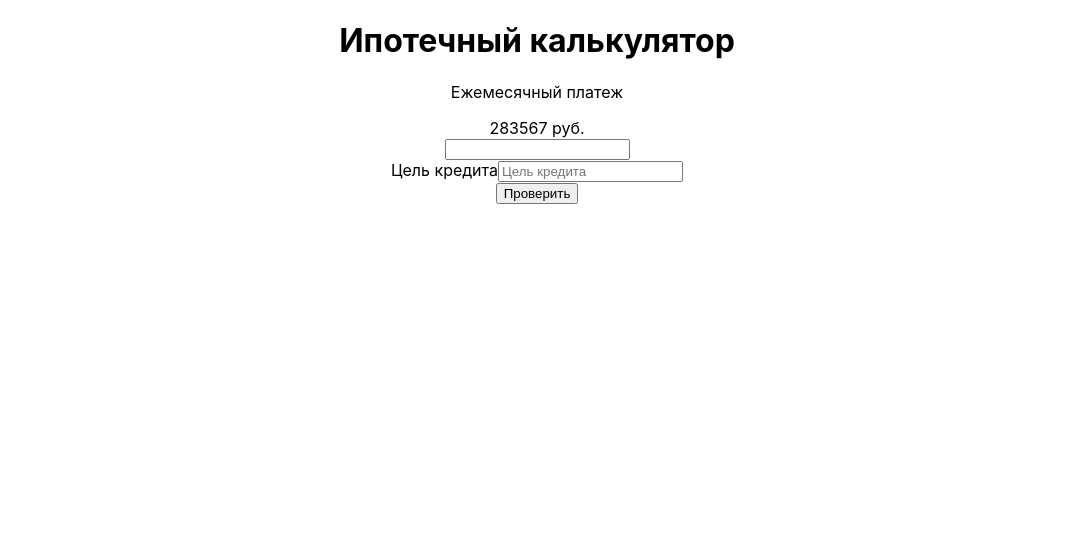
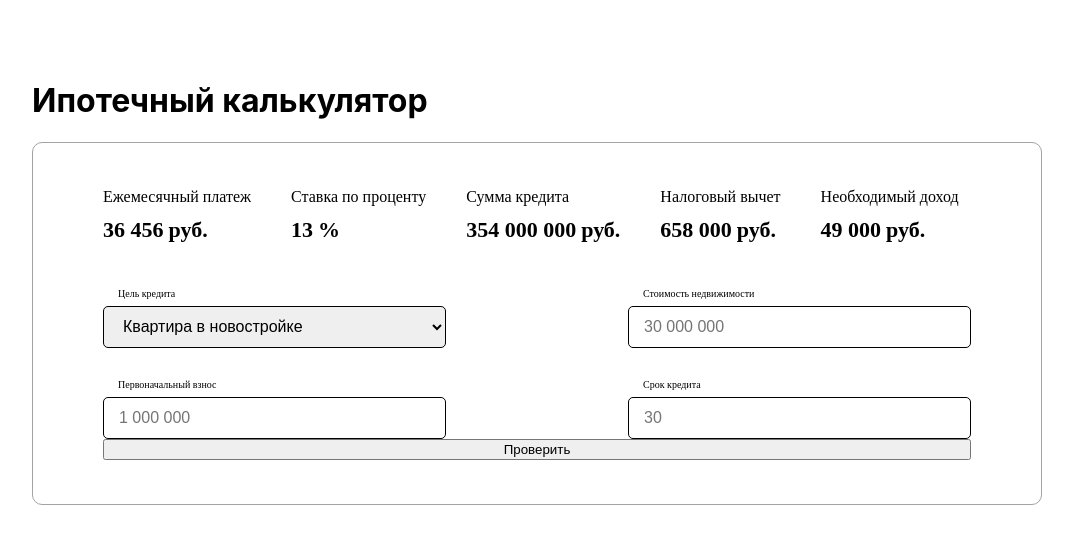
Before and after one commit to MattNovik/ip-calc, a React (Create React App) app: page / in a window 1280 px wide. Shown: the top 544 px of the page, without its empty margins (103-1176 px from the left). Built offline with nearby package versions, Linux system fonts and the light colour scheme.

Commit message:
problems with react-hook-form (

```diff
--- a/package.json
+++ b/package.json
@@ -11,6 +11,7 @@
     "react-hook-form": "^7.31.1",
     "react-router-dom": "^6.3.0",
     "react-scripts": "5.0.1",
+    "sass": "^1.51.0",
     "web-vitals": "^2.1.4"
   },
   "scripts": {
--- a/src/components/Calc/index.js
+++ b/src/components/Calc/index.js
@@ -1,12 +1,22 @@
 import { useState } from "react";
 import InfoPoint from "../InfoPont";
 import FormCalc from "../FormCalc";
+import './index.scss';
 
 const Calc = () => {
-  const [appInf, setAppInf] = useState();
+  const [monthPay, setMonthPay] = useState("36 456");
+  const [percent, setPercent] = useState(13);
+  const [creditSumm, setCreditSumm] = useState("354 000 000");
+  const [taxes, setTaxes] = useState("658 000");
+  const [income, setIncome] = useState("49 000");
   const callFunc = (data) => {
-    const newValue = data.firstName;
-    setAppInf(newValue);
+    const newMonthPay = (((data.realEstateCost-data.downPayment)*(percent/12/100))/(1-(1+(percent/12/100)*(1-data.creditTerm))));
+    const newCreditSumm = (data.realEstateCost-data.downPayment);
+    const newIncome = (Number(newMonthPay)*1.8);
+    setCreditSumm(newCreditSumm.toFixed(2).replace(/\B(?=(\d{3})+(?!\d))/g, " "));
+    setMonthPay(newMonthPay.toFixed(2).replace(/\B(?=(\d{3})+(?!\d))/g, " "));
+    setIncome(newIncome.toFixed(2).replace(/\B(?=(\d{3})+(?!\d))/g, " "));
+
   }
 
   return (
@@ -17,14 +27,13 @@ const Calc = () => {
         </h1>
         <div className="calc__block">
           <div className="calc__info">
-            <InfoPoint name="Ежемесячный платеж" i="283567" k="руб." />
-            {/* <InfoPoint name="Ставка по проценту" i="13" k="%" />
-            <InfoPoint name="Сумма кредита" i="354000000" k="руб." />
-            <InfoPoint name="Налоговый вычет" i="658000" k="руб." />
-            <InfoPoint name="Необходимый доход" i="49000" k="руб." /> */}
+            <InfoPoint name="Ежемесячный платеж" count={monthPay} type="руб." />
+            <InfoPoint name="Ставка по проценту"  count={percent} type="%" />
+            <InfoPoint name="Сумма кредита"  count={creditSumm} type="руб." />
+            <InfoPoint name="Налоговый вычет"  count={taxes} type="руб." />
+            <InfoPoint name="Необходимый доход"  count={income} type="руб." />
           </div>
           <FormCalc onSubmitParent={callFunc}/>
-          <div>{appInf}</div>
         </div>
       </div>
     </>
--- /dev/null
+++ b/src/components/Calc/index.scss
@@ -0,0 +1,26 @@
+.calc {
+  padding: 60px 135px 0;
+
+  &__name {
+    text-align: left;
+  }
+
+  &__block {
+    display: flex;
+    flex-direction: column;
+    row-gap: 45px;
+    padding: 44px 70px;
+    border: 1px solid #A3A3A3;
+    border-radius: 10px;
+  }
+
+  &__info {
+    display: flex;
+    justify-content: flex-start;
+    flex-wrap: wrap;
+    column-gap: 40px;
+    font-family: 'Montserrat';
+    font-style: normal;
+    color: #000000;
+  }
+}
--- a/src/components/CalcInput/index.js
+++ b/src/components/CalcInput/index.js
@@ -1,20 +1,36 @@
 import { useState, useEffect } from "react";
 import { useForm } from "react-hook-form";
+import './index.scss';
 
 const CalcInput = (props) => {
   const { register, handleSubmit } = useForm();
-  const {label,nameCla,placeholder,typeInput,pattern,value,k} = props;
+  const {label,nameCla,placeholder,typeInput,pattern,value,k,typeBox} = props;
   const [count, setCount] = useState(value);
   const [type, setType] = useState(k);
 
-  return (
-    <>
-      <div>
-        <label>{`${label}`}</label>
-        <input type= {typeInput ? typeInput : ''} {...register(nameCla, {required: true, valueAsNumber: true, pattern: {value: pattern, message: 'error message'}})} placeholder={placeholder}/>
+  if (typeBox === "input") {
+    return (
+      <div className="calcInput">
+        <label className="calcInput__label">{label}</label>
+        <input className="calcForm__input" placeholder={placeholder} type= {typeInput ? typeInput : ''} {...register(nameCla, {required: true, valueAsNumber: true, pattern: {value: pattern, message: 'error message'}})} />
       </div>
-    </>
-  )
+    )
+  } else {
+    return (
+      <div className="calcInput">
+        <label className="calcInput__label">{label}</label>
+        <select className="calcInput__select" {...register(nameCla, {required: true, valueAsNumber: true, pattern: {value: pattern, message: 'error message'}})} placeholder={placeholder}>
+          <option value="КвартираNew">Квартира в новостройке</option>
+          <option value="КвартираOld">Квартира на вторичном рынке</option>
+          <option value="КупитьДом">КупитьДом</option>
+          <option value="Построть Дом">Построть Дом</option>
+          <option value="Купить землю или дачный дом">Купить землю или дачный дом</option>
+          <option value="Рефинансирование">Рефинансирование</option>
+          <option value="Наличные под залог жилья">Наличные под залог жилья</option>
+        </select>
+      </div>
+    )
+  }
 }
 
 export default CalcInput
--- /dev/null
+++ b/src/components/CalcInput/index.scss
@@ -0,0 +1,29 @@
+.calcInput {
+  box-sizing: border-box;
+  display: flex;
+  flex-direction: column;
+  align-items: flex-start;
+
+  label {
+    margin: 0 0 6px;
+    padding: 0 0 0 15px;
+    font-size: 10px;
+    line-height: 12px;
+  }
+
+  input,select {
+    box-sizing: border-box;
+    width: 100%;
+    padding: 10px 15px;
+    border: 1px solid #000000;
+    border-radius: 5px;
+    font-size: 16px;
+    line-height: 20px;
+    min-height: 42px;
+
+    option {
+      font-size: 16px;
+      line-height: 20px;
+    }
+  }
+}
--- a/src/components/FormCalc/index.js
+++ b/src/components/FormCalc/index.js
@@ -1,23 +1,57 @@
 import React from "react";
 import { useForm } from "react-hook-form";
 import { useState } from "react";
+import './index.scss';
 import CalcInput from "../CalcInput";
 
 const FormCalc = ({onSubmitParent}) => {
-  const { register, handleSubmit } = useForm();
-  const [firstData, setData] = useState({});
+  const { register, handleSubmit, getValues } = useForm({mode: 'all'});
+  const [mainData, setMainData] = useState({});
   const onSubmit = (data) => {
-    setData(firstData => Object.assign(firstData, data));
-    onSubmitParent(firstData);
+    setMainData(mainData => Object.assign(mainData, data));
+    onSubmitParent(mainData);
+    console.log(data);
   };
 
+  const handleChange = () => {
+    const values = getValues();
+    setMainData(mainData => Object.assign(mainData, values));
+    onSubmitParent(mainData);
+    console.log(values);
+  }
+
   return (
-    <form onSubmit={handleSubmit(onSubmit)}>
-      <input {...register("firstName", { required: true, maxLength: 20 })} />
-      <CalcInput label="Цель кредита" placeholder="Цель кредита" nameCla="counts"/>
-      {/* <CalcInput label="Цель кредита" placeholder="Цель кредита"/>
-      <CalcInput label="Цель кредита" placeholder="Цель кредита"/>
-      <CalcInput pattern="/[A-Za-z]{3}/" label="Цель кредита" placeholder="Цель кредита"/> */}
+    <form className="calcForm" onSubmit={handleSubmit(onSubmit)}>
+      <div className="calcForm__wrapper-box">
+        {/* <CalcInput label="Цель кредита" nameCla="goal" register={register}/>
+        <CalcInput label="Стоимость недвижимости" nameCla="realEstateCost" register={register} placeholder="30 000 000" typeBox="input"/>
+        <CalcInput label="Первоначальный взнос" nameCla="downPayment" register={register} placeholder="1 000 000" typeBox="input"/>
+        <CalcInput label="Срок кредита" nameCla="creditTerm" register={register} placeholder="30" typeBox="input"/> */}
+        <div className="calcInput">
+          <label className="calcInput__label">Цель кредита</label>
+          <select className="calcInput__select" {...register("goal", {required: true, valueAsNumber: true, pattern: {value: "", message: 'error message'}})} placeholder={30}>
+            <option value="КвартираNew">Квартира в новостройке</option>
+            <option value="КвартираOld">Квартира на вторичном рынке</option>
+            <option value="КупитьДом">КупитьДом</option>
+            <option value="Построть Дом">Построть Дом</option>
+            <option value="Купить землю или дачный дом">Купить землю или дачный дом</option>
+            <option value="Рефинансирование">Рефинансирование</option>
+            <option value="Наличные под залог жилья">Наличные под залог жилья</option>
+          </select>
+        </div>
+        <div className="calcInput">
+          <label className="calcInput__label">Стоимость недвижимости</label>
+          <input  className="calcInput__input" type="" {...register("realEstateCost", {required: true, valueAsNumber: true, pattern: {value: "", message: 'error message'} })} placeholder="30 000 000" onChange={handleChange} />
+        </div>
+        <div className="calcInput">
+          <label className="calcInput__label">Первоначальный взнос</label>
+          <input className="calcInput__input" type="" {...register("downPayment", {required: true, valueAsNumber: true, pattern: {value: "", message: 'error message'} })} placeholder="1 000 000" onChange={handleChange}/>
+        </div>
+        <div className="calcInput">
+          <label className="calcInput__label">Срок кредита</label>
+          <input className="calcInput__input" type="" {...register("creditTerm", {required: true, valueAsNumber: true, pattern: {value: "", message: 'error message'} })} placeholder="30" onChange={handleChange}/>
+        </div>
+      </div>
       <input type="submit" value="Проверить"/>
     </form>
   );
--- /dev/null
+++ b/src/components/FormCalc/index.scss
@@ -0,0 +1,45 @@
+.calcForm {
+  display: flex;
+  flex-direction: column;
+  font-family: 'Montserrat';
+  font-weight: 400;
+  color: #000000;
+
+  &__wrapper-box {
+    display: grid;
+    grid-template-columns: 1fr 1fr;
+    grid-template-rows: auto;
+    column-gap: 182px;
+    row-gap: 31px;
+  }
+}
+
+.calcInput {
+  box-sizing: border-box;
+  display: flex;
+  flex-direction: column;
+  align-items: flex-start;
+
+  label {
+    margin: 0 0 6px;
+    padding: 0 0 0 15px;
+    font-size: 10px;
+    line-height: 12px;
+  }
+
+  input,select {
+    box-sizing: border-box;
+    width: 100%;
+    padding: 10px 15px;
+    border: 1px solid #000000;
+    border-radius: 5px;
+    font-size: 16px;
+    line-height: 20px;
+    min-height: 42px;
+
+    option {
+      font-size: 16px;
+      line-height: 20px;
+    }
+  }
+}
--- a/src/components/InfoPont/index.js
+++ b/src/components/InfoPont/index.js
@@ -1,18 +1,20 @@
 import { useEffect, useState } from "react"
+import './index.scss';
 
 const InfoPoint = (props) => {
-  const {name,i,k} = props;
-  const [count, setCount] = useState(i);
-  const [type, setType] = useState(k);
+  const {name,count,type} = props;
+  //const [count, setCount] = useState(i);
+  //const [type, setType] = useState(k);
+
   return (
     <>
-      <div className="info__element">
-        <p className="info__name">
+      <div className="info-element">
+        <p className="info-element__name">
           {`${name}`}
         </p>
-        <div className="info__wrapper-info">
-          <span className="info__counts">{`${count}`} </span>
-          <span className="info__type">{`${type}`}</span>
+        <div className="info-element__wrapper-info">
+          <span className="info-element__counts">{`${count}`} </span>
+          <span className="info-element__type">{`${type}`}</span>
         </div>
       </div>
     </>
--- /dev/null
+++ b/src/components/InfoPont/index.scss
@@ -0,0 +1,22 @@
+.info-element {
+  display: flex;
+  flex-direction: column;
+  row-gap: 10px;
+
+  &__name {
+    text-align: left;
+    font-weight: 400;
+    font-size: 16px;
+    line-height: 20px;
+    margin: 0;
+  }
+
+  &__wrapper-info {
+    display: flex;
+    justify-content: flex-start;
+    column-gap: 5px;
+    font-weight: 700;
+    font-size: 22px;
+    line-height: 26px;
+  }
+}
--- a/src/components/Layout/index.js
+++ b/src/components/Layout/index.js
@@ -1,4 +1,5 @@
 import { Outlet } from "react-router-dom";
+import './index.scss';
 
 const Layout = () => {
   return (
```
Also changed, not shown: src/components/Layout/index.scss (added), 1 other file (tests, documents, lock files or other folders).
